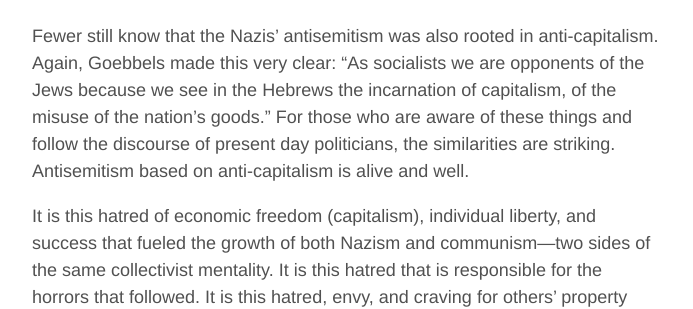
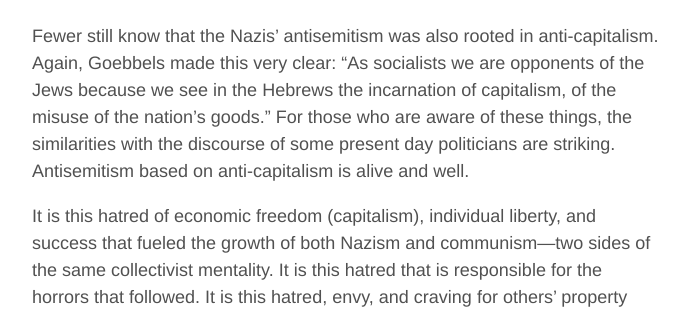
Before and after one commit to aoghina/aoghina.github.io, a Jekyll site: the page built from _posts/2018-10-23-socialism-ruined-my-country.md, in a window 1280 px wide and 900 px high, scrolled down 6276 px. Shown: the part 234-543 px from the top of the window, without its empty margins (293-986 px from the left). Built offline with Jekyll 4.4.1, drawn with Linux system fonts in a browser that asks for light colours; comment, search, counter and statistics services are not loaded.

Commit message:
Small reformulation

```diff
--- a/_posts/2018-10-23-socialism-ruined-my-country.md
+++ b/_posts/2018-10-23-socialism-ruined-my-country.md
@@ -81,7 +81,7 @@ Nazism stands for national-socialism. Hitler's party was called the National Soc
 
 "We are a workers’ party because we see in the coming battle between finance and labor the beginning and the end of the structure of the twentieth century. We are on the side of labor and against finance." If that sounds familiar, it's because these ideas continue to be reiterated by socialists today. But those are the words of Joseph Goebbels, the head of the Ministry of Public Enlightenment and Propaganda of Nazi Germany and one of Hitler's closest associates.
 
-Fewer still know that the Nazis' antisemitism was also rooted in anti-capitalism. Again, Goebbels made this very clear: "As socialists we are opponents of the Jews because we see in the Hebrews the incarnation of capitalism, of the misuse of the nation’s goods." For those who are aware of these things and follow the discourse of present day politicians, the similarities are striking. Antisemitism based on anti-capitalism is alive and well.
+Fewer still know that the Nazis' antisemitism was also rooted in anti-capitalism. Again, Goebbels made this very clear: "As socialists we are opponents of the Jews because we see in the Hebrews the incarnation of capitalism, of the misuse of the nation’s goods." For those who are aware of these things, the similarities with the discourse of some present day politicians are striking. Antisemitism based on anti-capitalism is alive and well.
 
 It is this hatred of economic freedom (capitalism), individual liberty, and success that fueled the growth of both Nazism and communism—two sides of the same collectivist mentality. It is this hatred that is responsible for the horrors that followed. It is this hatred, envy, and craving for others' property that fuel the support for the same old socialist discourse today.
 
```
